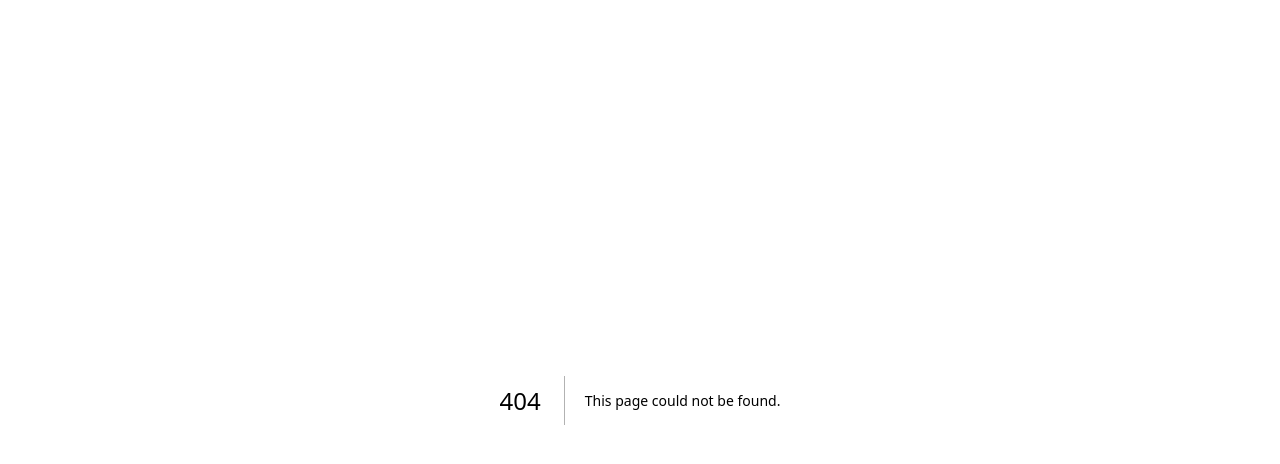
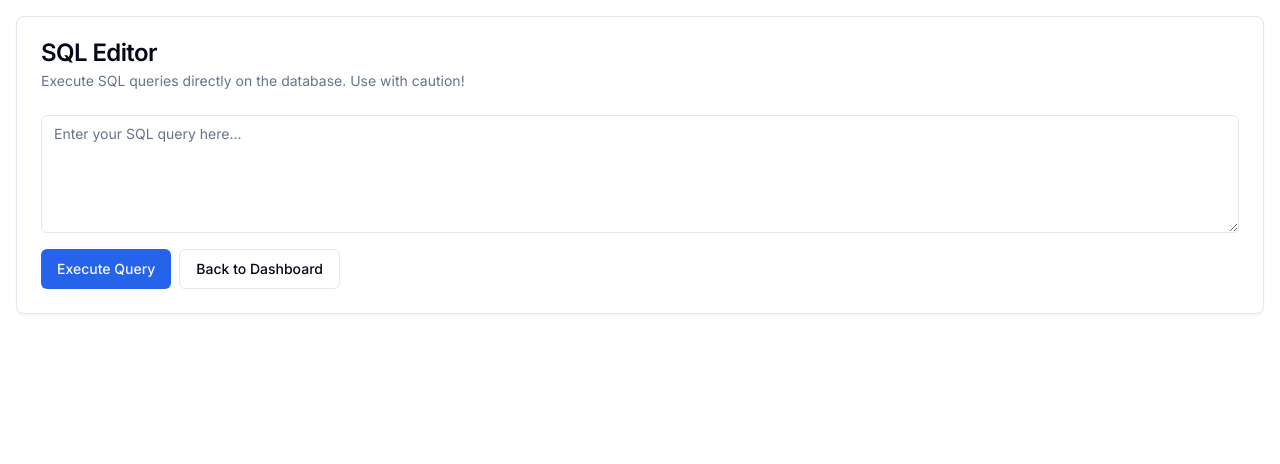
Before and after one commit to SaiKrishnaG19/WorkFlowPro, a Next.js app: page /admin/sql in a window 1280 px wide. Before the commit this address had no page. Shown: the top 464 px of the page. Built offline with nearby package versions, Linux system fonts and the light colour scheme.

Commit message:
v4.4 integrated sql editor

```diff
--- /dev/null
+++ b/app/admin/sql/page.tsx
@@ -0,0 +1,95 @@
+"use client"
+
+import { useState } from "react"
+import { useRouter } from "next/navigation"
+import { Card, CardContent, CardDescription, CardHeader, CardTitle } from "@/components/ui/card"
+import { Button } from "@/components/ui/button"
+import { Textarea } from "@/components/ui/textarea"
+import { Table, TableBody, TableCell, TableHead, TableHeader, TableRow } from "@/components/ui/table"
+
+export default function SqlEditorPage() {
+  const [sqlQuery, setSqlQuery] = useState("")
+  const [sqlResult, setSqlResult] = useState<any[] | null>(null)
+  const [error, setError] = useState<string | null>(null)
+  const router = useRouter()
+
+  const handleSqlExecution = async () => {
+    setError(null)
+    setSqlResult(null)
+
+    try {
+      const response = await fetch("/api/admin/sql-execute", {
+        method: "POST",
+        headers: {
+          "Content-Type": "application/json",
+        },
+        body: JSON.stringify({ query: sqlQuery }),
+      })
+
+      const data = await response.json()
+      if (data.result) {
+        setSqlResult(data.result)
+      } else if (data.error) {
+        setError(data.error)
+      }
+    } catch (error) {
+      console.error("Error executing SQL:", error)
+      setError("Failed to execute SQL query. Please try again.")
+    }
+  }
+
+  return (
+    <div className="container mx-auto p-4">
+      <Card>
+        <CardHeader>
+          <CardTitle>SQL Editor</CardTitle>
+          <CardDescription>Execute SQL queries directly on the database. Use with caution!</CardDescription>
+        </CardHeader>
+        <CardContent>
+          <div className="space-y-4">
+            <Textarea
+              value={sqlQuery}
+              onChange={(e) => setSqlQuery(e.target.value)}
+              placeholder="Enter your SQL query here..."
+              rows={5}
+            />
+            <div className="flex space-x-2">
+              <Button onClick={handleSqlExecution}>Execute Query</Button>
+              <Button variant="outline" onClick={() => router.push("/dashboard")}>Back to Dashboard</Button>
+            </div>
+            {error && (
+              <div className="text-red-500 mt-2">{error}</div>
+            )}
+            {sqlResult && (
+              <div className="mt-4">
+                <h3 className="text-lg font-semibold mb-2">Query Result:</h3>
+                {sqlResult.length > 0 ? (
+                  <Table>
+                    <TableHeader>
+                      <TableRow>
+                        {Object.keys(sqlResult[0]).map((key) => (
+                          <TableHead key={key}>{key}</TableHead>
+                        ))}
+                      </TableRow>
+                    </TableHeader>
+                    <TableBody>
+                      {sqlResult.map((row, index) => (
+                        <TableRow key={index}>
+                          {Object.values(row).map((value, i) => (
+                            <TableCell key={i}>{String(value)}</TableCell>
+                          ))}
+                        </TableRow>
+                      ))}
+                    </TableBody>
+                  </Table>
+                ) : (
+                  <p>No results returned.</p>
+                )}
+              </div>
+            )}
+          </div>
+        </CardContent>
+      </Card>
+    </div>
+  )
+}
--- /dev/null
+++ b/app/api/admin/sql-execute/route.ts
@@ -0,0 +1,27 @@
+// FILEPATH: c:/Users/Pratyusha/Downloads/wms/app/api/admin/sql-execute/route.ts
+
+import { NextResponse } from 'next/server'
+import { db } from '@/lib/database'
+import { getSession } from '@/lib/auth'
+
+export async function POST(req: Request) {
+  const session = await getSession()
+
+  if (!session || session.role !== "Admin") {
+    return NextResponse.json({ error: "Unauthorized" }, { status: 403 })
+  }
+
+  const { query } = await req.json()
+
+  if (!query) {
+    return NextResponse.json({ error: "Query is required" }, { status: 400 })
+  }
+
+  try {
+    const result = await db.executeSqlQuery(query)
+    return NextResponse.json({ result })
+  } catch (error) {
+    console.error("Error executing SQL query:", error)
+    return NextResponse.json({ error: "Error executing SQL query" }, { status: 500 })
+  }
+}
--- a/app/dashboard/dashboard-client.tsx
+++ b/app/dashboard/dashboard-client.tsx
@@ -5,8 +5,11 @@ import { Button } from "@/components/ui/button"
 import { Badge } from "@/components/ui/badge"
 import { FileText, AlertTriangle, MessageSquare, Users, Settings, Plus, TrendingUp, Clock, Bell } from "lucide-react"
 import Link from "next/link"
+import { Database } from "lucide-react"
+import { format } from "date-fns"
 import { useRouter } from "next/navigation"
-import { useState } from "react"
+import { useState, useEffect } from "react"
+import { Textarea } from "@/components/ui/textarea"
 import type { SessionUser } from "@/lib/auth"
 
 interface DashboardClientProps {
@@ -20,6 +23,8 @@ export default function DashboardClient({ user, mclReports, problemReports, disc
   const router = useRouter()
   const [notifications, setNotifications] = useState<any[]>([])
   const [showNotifications, setShowNotifications] = useState(false)
+  const [sqlQuery, setSqlQuery] = useState("")
+  const [sqlResult, setSqlResult] = useState<any>(null)
 
   const handleLogout = async () => {
     try {
@@ -61,7 +66,7 @@ export default function DashboardClient({ user, mclReports, problemReports, disc
     return { month: date.getMonth(), year: date.getFullYear() }
   }
 
-    // Calculate problem reports count for current and previous month
+  // Calculate problem reports count for current and previous month
   const now = new Date()
   const currentMonth = now.getMonth()
   const currentYear = now.getFullYear()
@@ -79,6 +84,10 @@ export default function DashboardClient({ user, mclReports, problemReports, disc
     const { month, year } = getMonthYear(r.created_at)
     return month === prevMonth && year === prevYear
   }).length
+
+  const formatDate = (dateString: string) => {
+    return format(new Date(dateString), "dd/MM/yyyy")
+  }
 
   // Calculate percentage increase, handle division by zero
   const problemMonthChange =
@@ -185,7 +194,7 @@ export default function DashboardClient({ user, mclReports, problemReports, disc
                 <FileText className="h-5 w-5 text-blue-600 mr-2" />
                 MCL
               </CardTitle>
-              <CardDescription>Manage Manpower, Cost & Logistics reports</CardDescription>
+              <CardDescription>Track and manage MCL reports</CardDescription>
             </CardHeader>
             <CardContent>
               <div className="space-y-3">
@@ -353,6 +362,22 @@ export default function DashboardClient({ user, mclReports, problemReports, disc
                 </CardContent>
               </Card>
             )}
+            {user.role === "Admin" && (
+              <Card className="mt-8">
+                <CardHeader>
+                  <CardTitle className="flex items-center">
+                    <Database className="h-5 w-5 text-blue-600 mr-2" />
+                    SQL Editor
+                  </CardTitle>
+                  <CardDescription>Execute SQL queries directly on the database</CardDescription>
+                </CardHeader>
+                <CardContent>
+                  <Link href="/admin/sql">
+                    <Button className="w-full">Open SQL Editor</Button>
+                  </Link>
+                </CardContent>
+              </Card>
+            )}
           </div>
         )}
 
@@ -375,7 +400,7 @@ export default function DashboardClient({ user, mclReports, problemReports, disc
                   <div className="flex-1">
                     <p className="text-sm font-medium">MCL Report for {report.client_name}</p>
                     <p className="text-xs text-gray-500">
-                      by {report.submitted_by} • {new Date(report.created_at).toLocaleDateString()}
+                      by {report.submitted_by}•{formatDate(report.created_at)}
                     </p>
                   </div>
                   <Badge
@@ -399,7 +424,7 @@ export default function DashboardClient({ user, mclReports, problemReports, disc
                   <div className="flex-1">
                     <p className="text-sm font-medium">Problem Report for {report.client_name}</p>
                     <p className="text-xs text-gray-500">
-                      by {report.submitted_by} • {new Date(report.created_at).toLocaleDateString()}
+                      by {report.submitted_by}•{formatDate(report.created_at)}
                     </p>
                   </div>
                   <Badge
--- a/lib/database.ts
+++ b/lib/database.ts
@@ -609,6 +609,20 @@ export class DatabaseService {
       2000,
       "Data seeding",
     )
+  }
+
+  async executeSqlQuery(query: string): Promise<any> {
+    if (!query.trim()) {
+      throw new Error("Query cannot be empty")
+    }
+
+    try {
+      const result = await pool.query(query)
+      return result.rows
+    } catch (error) {
+      console.error("Error executing SQL query:", error)
+      throw error
+    }
   }
 
   // User authentication
```
